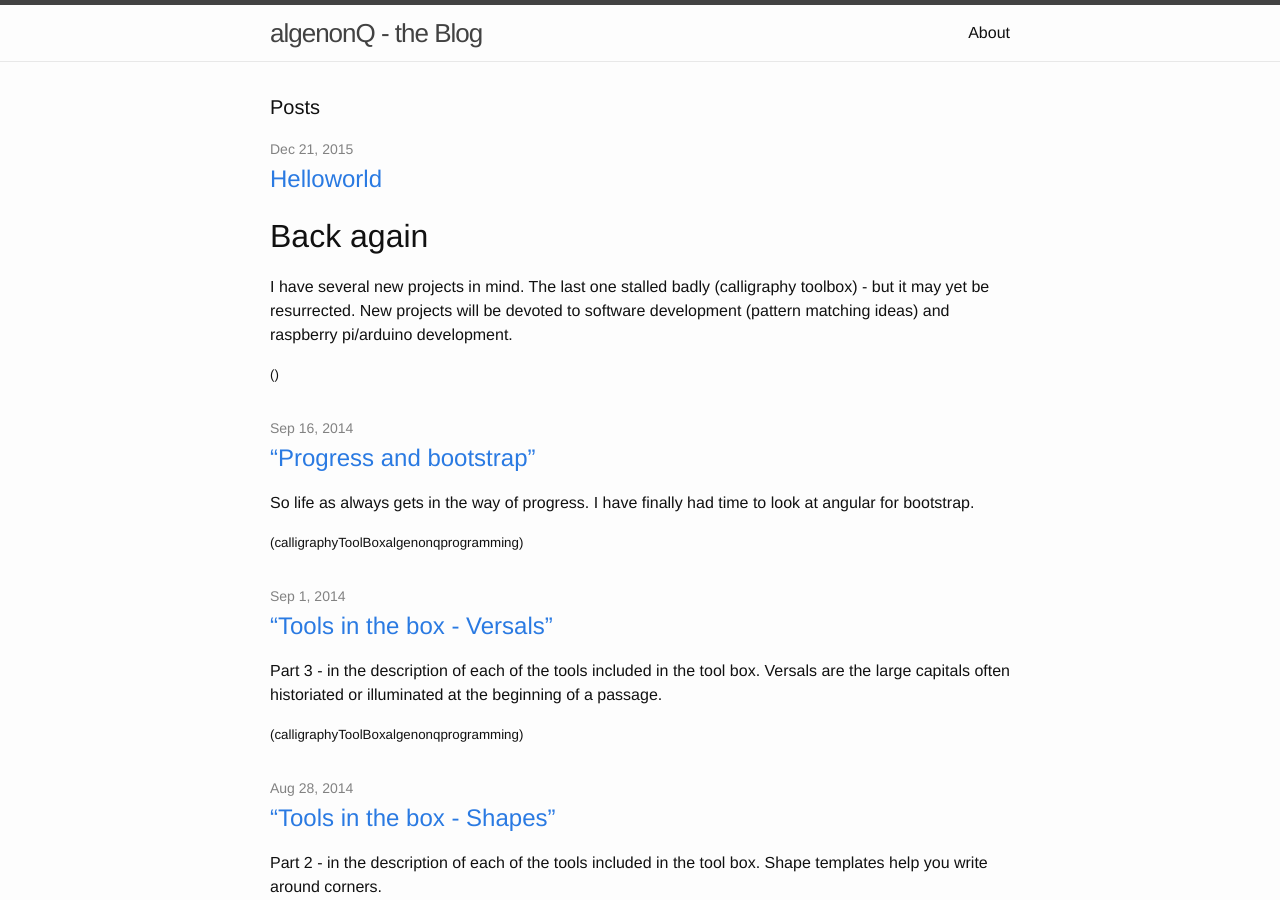
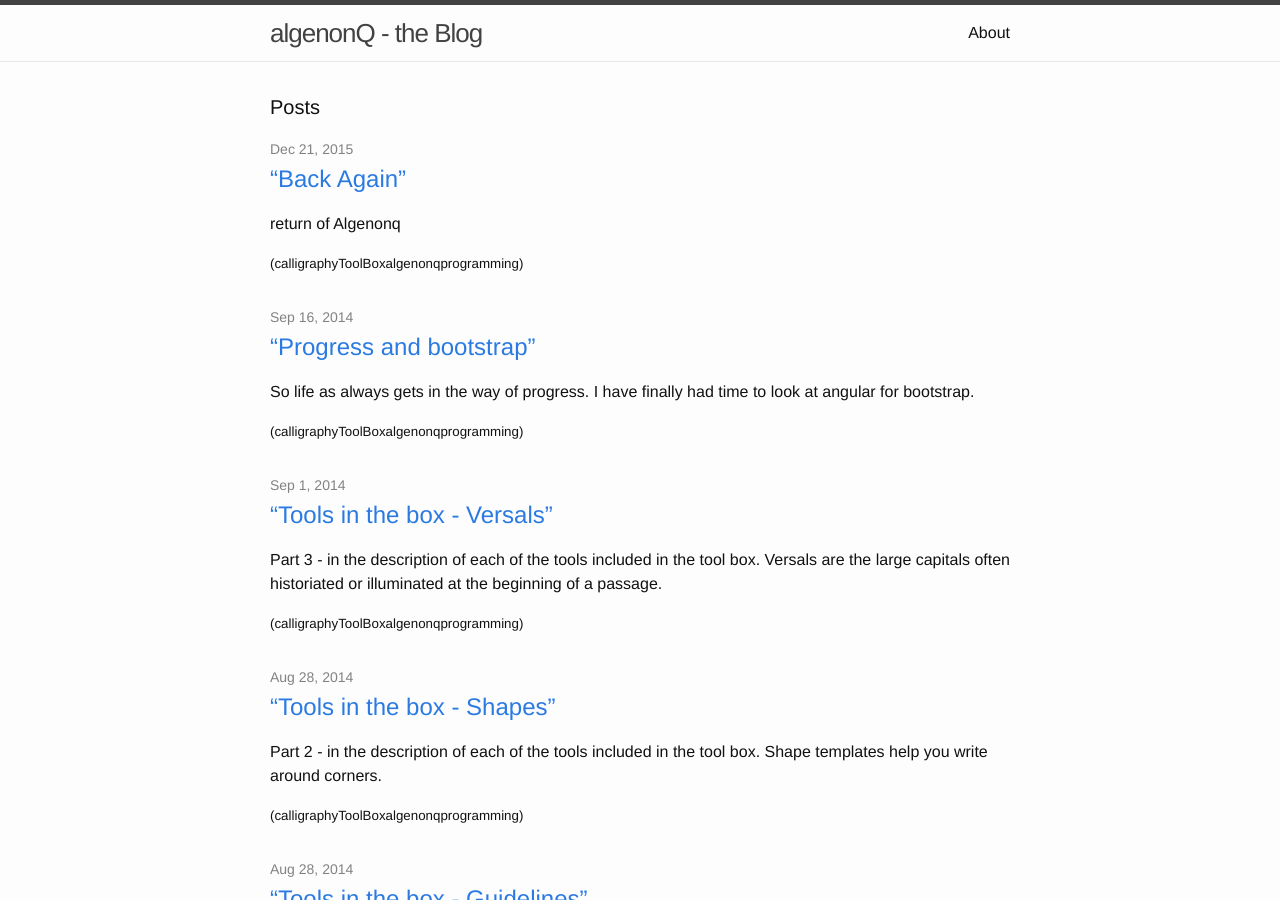
Before and after one commit to algenonq/algenonq.github.io, a Jekyll site: the page built from index.html, in a window 1280 px wide and 900 px high. Built offline with Jekyll 4.4.1, drawn with Linux system fonts in a browser that asks for light colours; some of the changed lines change nothing that is shown.

Commit message:
jekyll header attached

```diff
--- a/_posts/2015-12-21-helloworld.markdown
+++ b/_posts/2015-12-21-helloworld.markdown
@@ -1,3 +1,14 @@
-# Back again
+---
+layout: post
+title:  “Back Again”
+date:   2015-12-21 10:00:00
+categories: Calligraphy ToolBox architecture development
+tags:   calligraphy ToolBox algenonq programming
+---
+return of Algenonq
+
+#### Back again
 I have several new projects in mind. The last one stalled badly (calligraphy toolbox) - but it may yet be resurrected.
 New projects will be devoted to software development (pattern matching ideas) and raspberry pi/arduino development.
+
+_More to come..._
```
